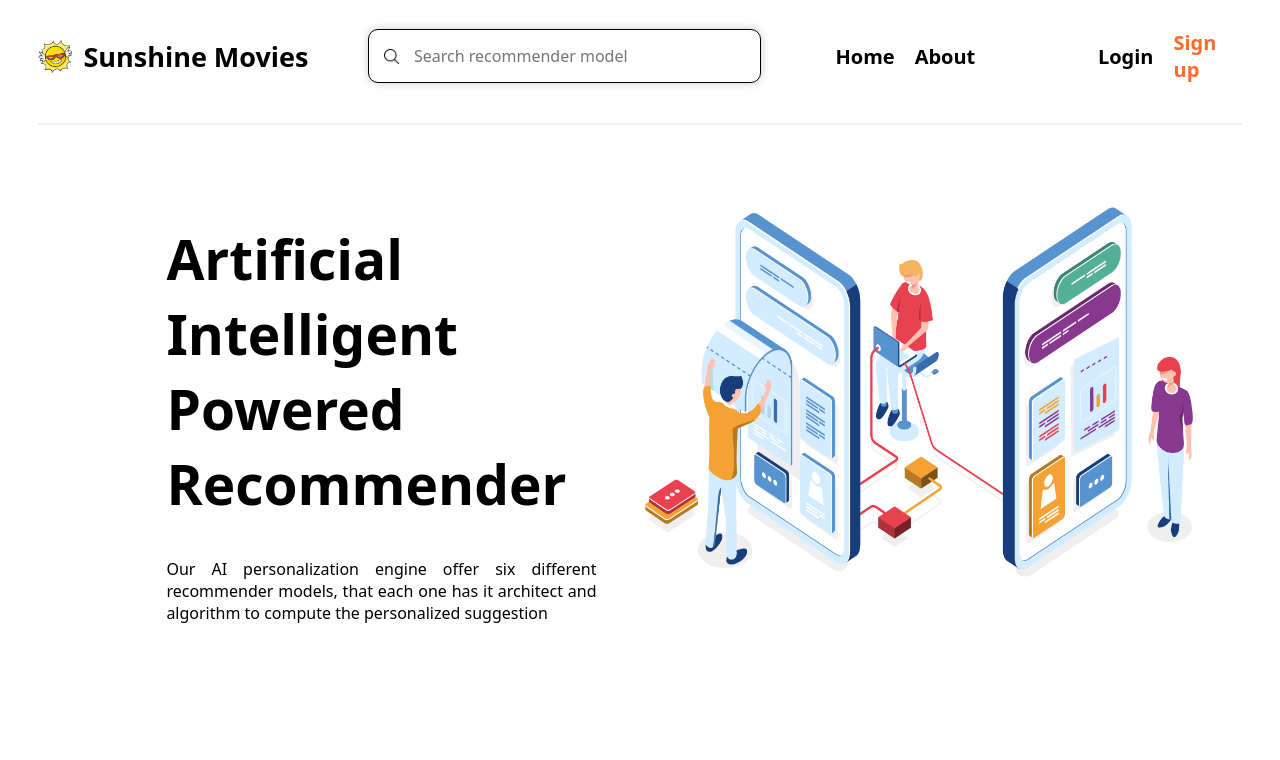
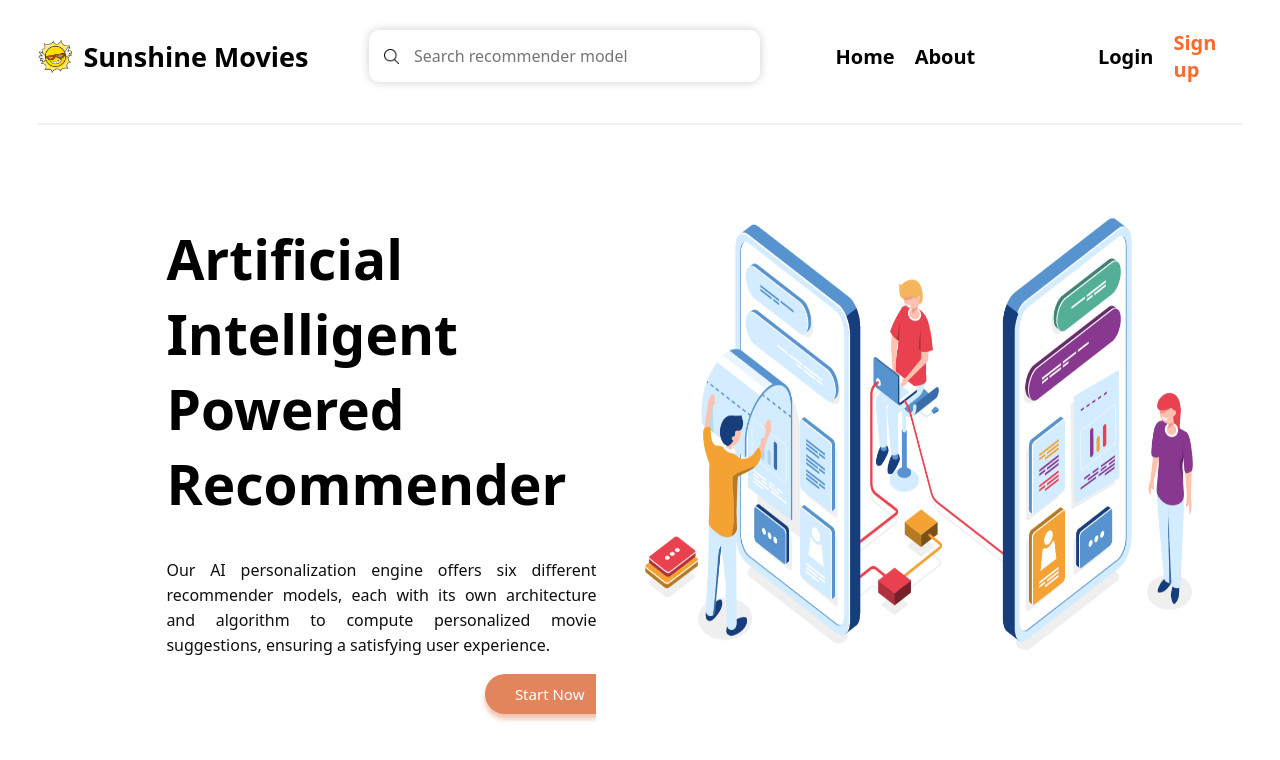
Before and after one commit to hangui11/Recommender-System-Frotend, a Vue app: page / in a window 1280 px wide. Shown: the top 760 px of the page. Built offline with nearby package versions, Linux system fonts and the light colour scheme.

Commit message:
finish header part

```diff
--- a/src/components/TheHome.vue
+++ b/src/components/TheHome.vue
@@ -57,9 +57,12 @@ const handleKeyDown = (event) => {
   if (input.value.length > 0 && event.key == "Enter") enterModel(-1)
 }
 
+let showImage = ref(false)
+
 onMounted(() => {
   document.addEventListener('click', handleClickOutside)
   document.addEventListener('keydown', handleKeyDown)
+  showImage.value = true
 })
 
 onUnmounted(() => {
@@ -141,11 +144,12 @@ const enterModel = (modelIndex) => {
   </div>
 
   <div class="header">
-    <div class="description">
+    <div class="description" :class="{'description-enter-active' : showImage}">
       <h1>Artificial Intelligent Powered Recommender</h1>
-      <p>Our AI personalization engine offer six different recommender models, that each one has it architect and algorithm to compute the personalized suggestion</p>
+      <p>Our AI personalization engine offers six different recommender models, each with its own architecture and algorithm to compute personalized movie suggestions, ensuring a satisfying user experience.</p>
+      <button @click="sign_up" class="button" >Start Now</button>
     </div>
-    <img :src="personalized_recommendation" id="personalized_recommendation"/>
+    <img :src="personalized_recommendation" id="personalized_recommendation" :class="{'image-enter-active' : showImage}"/>
   </div>
 
   <div class="content">
@@ -255,6 +259,7 @@ body {
   border: solid 1px black;
   padding-inline: 15px;
   border-radius: 10px;
+  border: none;
   box-shadow: 0 0 10px rgba(0, 0, 0, 0.2);
   cursor: text
 }
@@ -269,6 +274,7 @@ body {
   border-radius: 10px;
   box-shadow: 0 4px 6px rgba(0, 0, 0, 0.2);
   z-index: 1000;
+  border: none;
 }
 
 .model-item {
@@ -312,6 +318,7 @@ body {
 }
 
 .header {
+  position: relative;
   margin-left: 3%;
   margin-right: 3%;
   display: flex;
@@ -321,6 +328,8 @@ body {
 
 .description {
   padding-top: 40px;
+  opacity: 0;
+  padding-bottom: 10px;
 
 }
 
@@ -331,8 +340,62 @@ h1 {
 
 p {
   text-align: justify;
+  color: #0f0f0f;
+  font-size: 16px;
+  line-height: 25px;
 }
+
 #personalized_recommendation {
   width: 60%;
 }
+
+.image-enter-active {
+  animation: slideInImage 1.5s ease-in-out forwards
+}
+
+.description-enter-active {
+  animation: slideInDescription 1s ease-in-out forwards
+}
+
+.button {
+  cursor: pointer;
+  width: 130px;
+  border-radius: 50px;
+  padding: 10px;
+  border: none;
+  font-size: 15px;
+  color: white;
+  background-color: rgba(226, 133, 93);
+  box-shadow:  0 5px 5px rgba(226, 133, 93, 0.5);
+  transition: transform 0.3s ease;
+  margin-left: 74%;
+}
+
+.button:hover {
+  transform: translateY(-10%);
+}
+
+
+@keyframes slideInImage {
+  from {
+    transform: translateX(100%);
+    opacity: 0;
+  }
+  to {
+    transform: translateX(0);
+    opacity: 1;
+  }
+}
+
+
+@keyframes slideInDescription {
+  from {
+    transform: translateX(-100%);
+    opacity: 0;
+  }
+  to {
+    transform: translateX(0);
+    opacity: 1;
+  }
+}
 </style>
```
